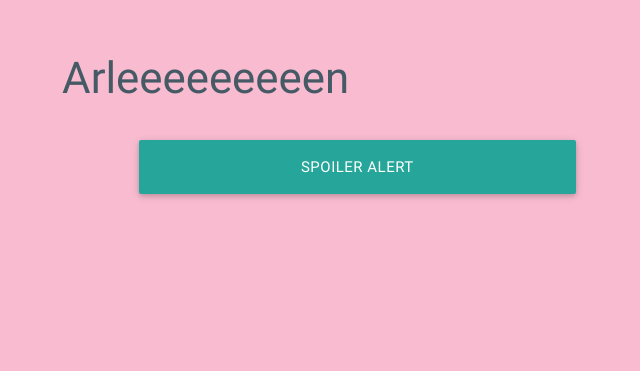
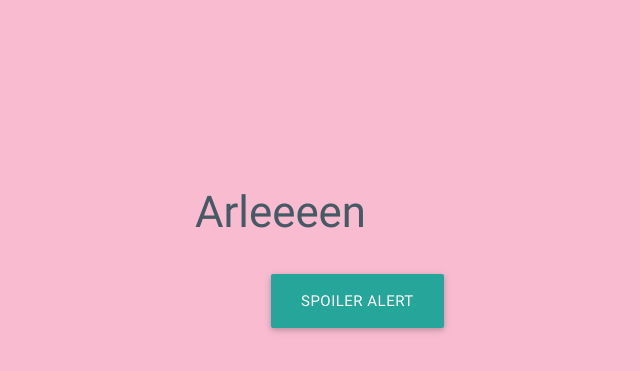
Before and after one commit to Atsukocacola/cantunsee, a plain HTML site: page index.html in a window 1280 px wide. Shown: the part 147-518 px from the top of the page, without its empty margins (283-923 px from the left). Drawn offline with nearby package versions, Linux system fonts and the light colour scheme.

Commit message:
Add files via upload

```diff
--- a/index.html
+++ b/index.html
@@ -26,19 +26,19 @@
 
     <body>
       <div class="container">
-        <div class="row" style="margin-top: 20%">
-                    <div class="col s2">
+        <div class="row" style="margin-top: 35%">
+                    <div class="col s3">
                         <p></p>
           </div>
           <div class="col s4">
-                <h3 style="text-align: center">Arleeeeeeeeen</h3>
+                <h3 style="text-align: center">Arleeeen</h3>
           </div>
       </div> <!-- row end-->
 
         <div class="row">
-            <div class="col s6 offset-s3">
+            <div class="col s12">
                 <audio id="audio" src="spoileralert.mp3"></audio>
-                <a id="spoileralert" onclick="buttonAction()" class="waves-effect waves-light btn-large" style="width: 100%">Spoiler Alert</a>
+                <a id="spoileralert" onclick="buttonAction()" class="waves-effect waves-light btn-large">Spoiler Alert</a>
             </div>
         </div> <!-- row end-->
       </div>
```
